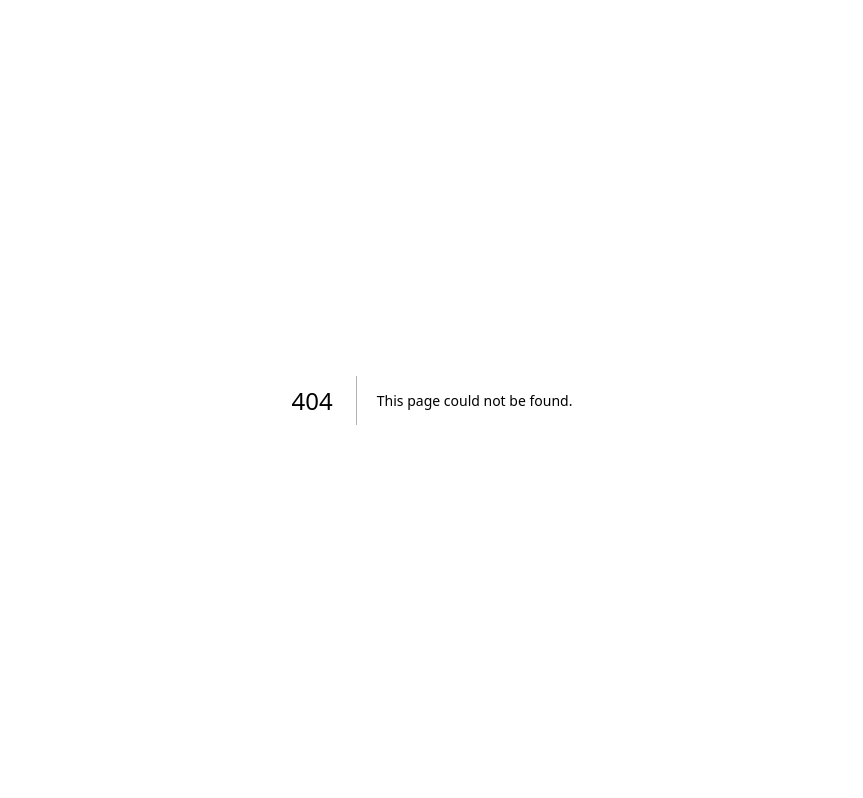
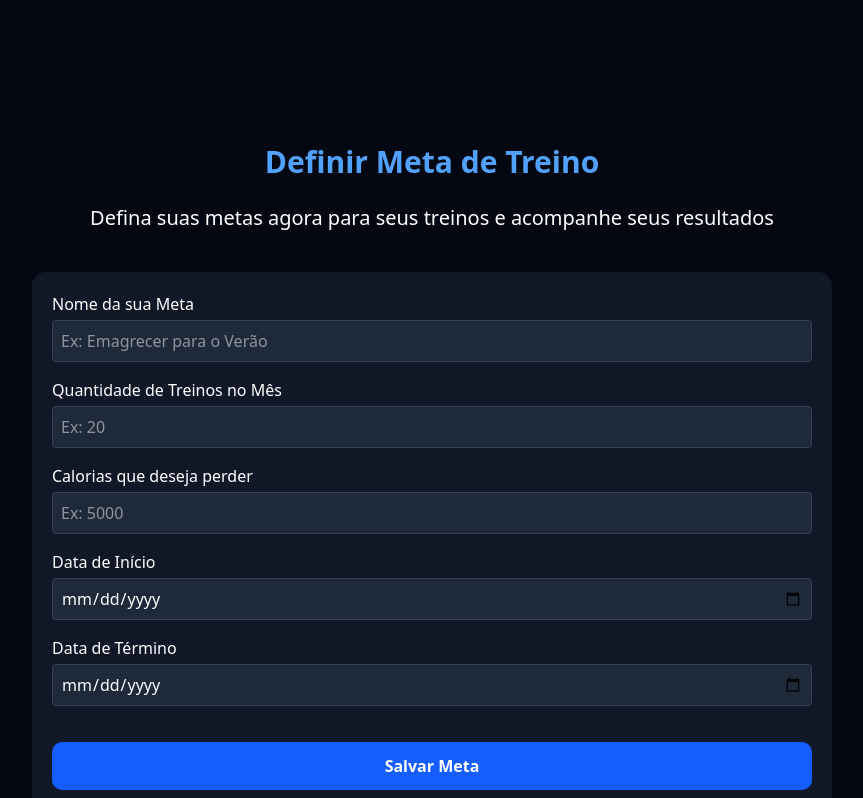
Before and after one commit to felipelima-Ti/fitness-app, a Next.js app: page /metas in a window 1280 px wide. Before the commit this address had no page. Shown: the top 798 px of the page, without its empty margins (208-1071 px from the left). Built offline with nearby package versions, Linux system fonts and the light colour scheme; no server answers.

Commit message:
update layout adjusted pages

```diff
--- a/app/globals.css
+++ b/app/globals.css
@@ -48,7 +48,7 @@
 
 :root {
   --radius: 0.625rem;
-  --background: oklch(1 0 0);
+  --background: oklch(100% 0.00011 271.152);
   --foreground: oklch(0.145 0 0);
   --card: oklch(1 0 0);
   --card-foreground: oklch(0.145 0 0);
--- a/app/home/page.tsx
+++ b/app/home/page.tsx
@@ -14,6 +14,9 @@ import { onAuthStateChanged } from "firebase/auth";
 import { auth } from "@/lib/firebase";
 import { excluirTreino } from "@/lib/services/excluirTreino";
 import Link from "next/link";
+import { buscarMetas } from "@/lib/services/buscarMetas";
+import { calcularProgressoMeta } from "@/lib/utils/progressoMeta";
+import { excluirMeta } from "@/lib/services/excluirMeta";
 
 export function filtrarTreinosAvancado(
   treinos: Treino[],
@@ -85,6 +88,16 @@ useEffect(() => {
 
   carregarTreinos();
 }, []);
+useEffect(() => {
+  const unsub = onAuthStateChanged(auth, async (user) => {
+    if (user) {
+      const dadosMetas = await buscarMetas();
+      setMetas(dadosMetas);
+    }
+  });
+
+  return () => unsub();
+}, []);
 async function handleExcluirTreino(id: string, calorias: number) {
   if (!confirm("Deseja realmente excluir este treino?")) return;
 
@@ -101,6 +114,21 @@ async function handleExcluirTreino(id: string, calorias: number) {
     alert("Erro ao excluir treino");
   }
 }
+async function handleExcluirMeta(id: string) {
+  if (!confirm("Deseja realmente excluir esta meta?")) return;
+
+  try {
+    await excluirMeta(id);
+
+    setMetas((prev) => prev.filter((meta) => meta.id !== id));
+
+    alert("Meta excluída com sucesso");
+  } catch (error) {
+    console.error(error);
+    alert("Erro ao excluir meta");
+  }
+}
+
   const [exercicio, setExercicio] = useState("");
   const [peso, setPeso] = useState("");
   const [duracao, setDuracao] = useState("");
@@ -122,6 +150,7 @@ async function handleExcluirTreino(id: string, calorias: number) {
 );
   const semana = calcularSemana(treinos);
   const totalSemana = calcularTotalSemana(semana);
+  const [metas, setMetas] = useState<any[]>([]);
 
   async function handleSalvarTreino() {
      if (!exercicio || !peso || !duracao) {
@@ -201,7 +230,7 @@ function calcularTotalSemana(semanaObj: Record<string, number>) {
 }
 
   return (
-    <div className="min-h-screen bg-gray-100">
+    <div className="min-h-screen">
       {/* Header */}
     <header className="bg-black text-white px-6 py-4 flex justify-between items-center">
         <h1 className="text-xl font-bold">MFitness</h1>
@@ -210,45 +239,45 @@ function calcularTotalSemana(semanaObj: Record<string, number>) {
             <Dumbbell size={16} /> <Link href="#treinos">Treinos</Link>
           </button>
       <button className="flex items-center gap-1">
-            <Calendar size={16} /> <Link href="#semanal">Semana</Link>
+            <Calendar size={16} /> <Link href="/metas">Metas</Link>
           </button>
       <button className="flex items-center gap-1">
           <User size={16} /> <Link href="/profile">Perfil</Link>
         </button>
         </nav>
       </header>
-
+<div className="bg-gray-950">
       {/* Main */}
       <main className="p-6 grid grid-cols-1 md:grid-cols-3 gap-6">
         {/* Registro de Treino */}
-        <Card className="md:col-span-2 rounded-2xl shadow text-black">
+        <Card className="md:col-span-2 rounded-2xl shadow text-white bg-gray-800">
         <CardContent className="p-6">
           <h2 className="text-lg font-semibold mb-4">
             Registro de Treino
           </h2>
 
-        <div className="grid grid-cols-1 md:grid-cols-3 gap-4 p-4 rounded-lg bg-white">
+        <div className="grid grid-cols-1 md:grid-cols-3 gap-4 p-4 rounded-lg bg-gray-800">
           <input
             placeholder="Exercício"
-            className="p-2 rounded border-2"
+            className="p-2 rounded border-1 text-white"
             value={exercicio}
             onChange={(e) => setExercicio(e.target.value)}
           />
               <select
-                className="p-2 rounded border-2"
+                className="p-2 rounded border-1"
                 value={met}
                 onChange={(e) => setMet(Number(e.target.value))}
               >
-                <option value={3.5}>Treino leve</option>
-                <option value={6}>Treino moderado</option>
-                <option value={8}>Treino intensivo</option>
-                <option value={10}>HIIT</option>
+                <option className="text-black" value={3.5}>Treino leve</option>
+                <option className="text-black" value={6}>Treino moderado</option>
+                <option className="text-black" value={8}>Treino intensivo</option>
+                <option className="text-black" value={10}>HIIT</option>
               </select>
 
           <input
             placeholder="Seu Peso (kg)"
             type="number"
-            className="p-2 rounded border-2"
+            className="p-2 rounded border-1 border-white-600"
             value={peso}
             onChange={(e) => setPeso(e.target.value)}
           />
@@ -256,7 +285,7 @@ function calcularTotalSemana(semanaObj: Record<string, number>) {
           <input
             placeholder="Duração (min)"
             type="number"
-            className="p-2 rounded border-2"
+            className="p-2 rounded border-1"
             value={duracao}
             onChange={(e) => setDuracao(e.target.value)}
           />
@@ -266,7 +295,7 @@ function calcularTotalSemana(semanaObj: Record<string, number>) {
           <Button
             onClick={handleSalvarTreino}
             disabled={loading}
-            className="mt-4 bg-black text-white"
+            className="mt-4 bg-blue-700 text-white hover:bg-blue-600 w-50"
            >
             {loading ? "Salvando..." : "Salvar Treino"}
           </Button>
@@ -275,7 +304,7 @@ function calcularTotalSemana(semanaObj: Record<string, number>) {
   </Card>
 
         {/* Calorias Hoje */}
-<Card className="rounded-2xl shadow text-black">
+<Card className="rounded-2xl shadow text-white bg-gray-800">
     <CardContent className="p-6 flex flex-col items-center justify-center">
     <Flame size={32} className="text-red-500" />
     <p className="text-sm mt-2">Calorias Queimadas Hoje</p>
@@ -283,6 +312,75 @@ function calcularTotalSemana(semanaObj: Record<string, number>) {
     {caloriasHoje} kcal
   </h3>
     </CardContent>
+</Card>
+<Card className="rounded-2xl shadow text-white bg-gray-800">
+  <CardContent className="p-6">
+    <p className="mt-2 text-lg font-semibold mb-4">Minhas Metas</p>
+
+    {metas.length === 0 ? (
+      <p className="text-sm text-gray-400">
+        Nenhuma meta cadastrada ainda
+      </p>
+    ) : (
+      <div className="space-y-4">
+        {metas.map((meta) => {
+          const {
+            caloriasQueimadas,
+            objetivo,
+            progresso,
+            treinosNoPeriodo,
+          } = calcularProgressoMeta(treinos, meta);
+
+          return (
+            <div
+              key={meta.id}
+              className="bg-gray-900 p-4 rounded-lg border border-gray-700"
+            >
+              <p className="font-bold text-blue-400 text-lg">
+                {meta.nome}
+              </p>
+
+              <p className="text-sm mt-1">
+                📅 {meta.inicio} → {meta.termino}
+              </p>
+
+              <p className="text-sm mt-1">
+                🏋️ Treinos no período: {treinosNoPeriodo}
+              </p>
+
+              <p className="text-sm mt-1">
+                🔥 Progresso: {caloriasQueimadas} / {objetivo} kcal
+              </p>
+
+              {/* BARRA DE PROGRESSO */}
+              <div className="w-full bg-gray-700 rounded-full h-4 mt-3">
+                <div
+                  className="bg-green-500 h-4 rounded-full transition-all duration-500"
+                  style={{ width: `${progresso}%` }}
+                />
+              </div>
+
+              <p className="text-xs mt-2 text-gray-300">
+                {progresso.toFixed(1)}% concluído
+              </p>
+
+              {progresso >= 100 && (
+                <p className="text-green-400 text-sm mt-2 font-semibold">
+                  🎉 Meta concluída parabens!
+                </p>
+              )}
+                <button
+                  onClick={() => handleExcluirMeta(meta.id)}
+                  className="mt-3 bg-red-600 hover:bg-red-700 transition-all duration-300 text-white px-3 py-1 rounded text-sm"
+                >
+                Excluir Meta
+                </button>
+            </div>
+          );
+        })}
+      </div>
+    )}
+  </CardContent>
 </Card>
 
 {/* Acompanhamento Semanal */}
@@ -402,6 +500,7 @@ function calcularTotalSemana(semanaObj: Record<string, number>) {
   </div>
 )}
       </main>
+      </div>
     </div>
   );
 }
--- /dev/null
+++ b/app/metas/page.tsx
@@ -0,0 +1,199 @@
+"use client";
+
+import { useState, useEffect } from "react";
+import { db, auth } from "@/lib/firebase";
+import {
+  collection,
+  addDoc,
+  getDocs,
+  query,
+  where,
+} from "firebase/firestore";
+
+export default function MetasPage() {
+  const [treinos, setTreinos] = useState("");
+  const [calorias, setCalorias] = useState("");
+  const [inicio, setInicio] = useState("");
+  const [termino, setTermino] = useState("");
+  const [nome, setNome] = useState("");
+
+  const [metas, setMetas] = useState<any[]>([]);
+  const [carregando, setCarregando] = useState(false);
+
+  const usuario = auth.currentUser;
+
+  // 🔥 Função para buscar metas do banco
+  const carregarMetas = async () => {
+    if (!usuario) return;
+
+    const q = query(
+      collection(db, "metas"),
+      where("userId", "==", usuario.uid)
+    );
+
+    const snapshot = await getDocs(q);
+
+    const lista: any[] = [];
+
+    snapshot.forEach((doc) => {
+      lista.push({
+        id: doc.id,
+        ...doc.data(),
+      });
+    });
+
+    setMetas(lista);
+  };
+
+  // 🔥 Salvar meta no Firestore
+  const salvarMeta = async (e: React.FormEvent) => {
+    e.preventDefault();
+
+    if (!usuario) {
+      alert("Você precisa estar logado para salvar metas!");
+      return;
+    }
+
+    setCarregando(true);
+
+    try {
+      await addDoc(collection(db, "metas"), {
+        nome,
+        treinos,
+        calorias,
+        inicio,
+        termino,
+        userId: usuario.uid,
+        criadoEm: new Date(),
+      });
+
+      alert("Meta salva com sucesso!");
+
+      setNome("");
+      setTreinos("");
+      setCalorias("");
+      setInicio("");
+      setTermino("");
+
+      carregarMetas();
+    } catch (error) {
+      console.error(error);
+      alert("Erro ao salvar meta");
+    }
+
+    setCarregando(false);
+  };
+
+  useEffect(() => {
+    carregarMetas();
+  }, [usuario]);
+
+  return (
+    <div className="min-h-screen bg-gray-950 text-white p-6 flex flex-col items-center">
+      <h1 className="text-3xl font-bold mb-6 text-blue-400 mt-30">
+        Definir Meta de Treino
+      </h1>
+
+      <p className="text-center text-bold text-xl mb-10">
+        Defina suas metas agora para seus treinos e acompanhe seus resultados
+      </p>
+
+      <form
+        onSubmit={salvarMeta}
+        className="bg-gray-900 p-5 rounded-xl max-w-200 space-y-4 w-full mb-10"
+      >
+        <div>
+          <label className="block mb-1">Nome da sua Meta</label>
+          <input
+            type="text"
+            value={nome}
+            onChange={(e) => setNome(e.target.value)}
+            className="p-2 rounded bg-gray-800 border border-gray-700 w-full"
+            placeholder="Ex: Emagrecer para o Verão"
+            required
+          />
+        </div>
+
+        <div>
+          <label className="block mb-1">Quantidade de Treinos no Mês</label>
+          <input
+            type="number"
+            value={treinos}
+            onChange={(e) => setTreinos(e.target.value)}
+            className="p-2 rounded bg-gray-800 border border-gray-700 w-full"
+            placeholder="Ex: 20"
+            required
+          />
+        </div>
+
+        <div>
+          <label className="block mb-1">Calorias que deseja perder</label>
+          <input
+            type="number"
+            value={calorias}
+            onChange={(e) => setCalorias(e.target.value)}
+            className="p-2 rounded bg-gray-800 border border-gray-700 w-full"
+            placeholder="Ex: 5000"
+            required
+          />
+        </div>
+
+        <div>
+          <label className="block mb-1">Data de Início</label>
+          <input
+            type="date"
+            value={inicio}
+            onChange={(e) => setInicio(e.target.value)}
+            className="p-2 rounded bg-gray-800 border border-gray-700 w-full"
+            required
+          />
+        </div>
+
+        <div>
+          <label className="block mb-1">Data de Término</label>
+          <input
+            type="date"
+            value={termino}
+            onChange={(e) => setTermino(e.target.value)}
+            className="p-2 rounded bg-gray-800 border border-gray-700 w-full mb-5"
+            required
+          />
+        </div>
+
+        <button
+          type="submit"
+          className="w-full bg-blue-600 hover:bg-blue-700 transition-all duration-300 p-3 rounded-lg font-semibold"
+        >
+          {carregando ? "Salvando..." : "Salvar Meta"}
+        </button>
+      </form>
+
+      {/* 🔥 Renderização das metas salvas */}
+      <div className="w-full max-w-200 space-y-4 p-5">
+        <p className="mb-5"><b className="p-5">Minhas metas salvas</b></p>
+
+        {metas.map((meta) => (
+          <div
+            key={meta.id}
+            className="bg-gray-900 p-6 rounded-xl border border-gray-800"
+          >
+            <h2 className="text-xl font-bold text-green-400 mb-2">
+              {meta.nome}
+            </h2>
+
+            <p>🏋️ Treinos planejados: {meta.treinos}</p>
+            <p>🔥 Calorias a perder: {meta.calorias}</p>
+            <p>📅 Início: {meta.inicio}</p>
+            <p>🏁 Término: {meta.termino}</p>
+          </div>
+        ))}
+
+        {metas.length === 0 && (
+          <p className="text-center text-gray-400">
+            Nenhuma meta cadastrada ainda.
+          </p>
+        )}
+      </div>
+    </div>
+  );
+}
--- /dev/null
+++ b/lib/services/buscarMetas.ts
@@ -0,0 +1,20 @@
+import { collection, getDocs, query, where } from "firebase/firestore";
+import { db, auth } from "@/lib/firebase";
+
+export async function buscarMetas() {
+  const usuario = auth.currentUser;
+
+  if (!usuario) return [];
+
+  const q = query(
+    collection(db, "metas"),
+    where("userId", "==", usuario.uid)
+  );
+
+  const snapshot = await getDocs(q);
+
+  return snapshot.docs.map((doc) => ({
+    id: doc.id,
+    ...doc.data(),
+  }));
+}
--- /dev/null
+++ b/lib/services/excluirMeta.ts
@@ -0,0 +1,7 @@
+import { doc, deleteDoc } from "firebase/firestore";
+import { db } from "@/lib/firebase";
+
+export async function excluirMeta(id: string) {
+  const ref = doc(db, "metas", id);
+  await deleteDoc(ref);
+}
--- /dev/null
+++ b/lib/utils/progressoMeta.ts
@@ -0,0 +1,35 @@
+import type { Treino } from "@/lib/services/treino";
+
+export function calcularProgressoMeta(
+  treinos: Treino[],
+  meta: any
+) {
+  const inicio = new Date(meta.inicio);
+  const termino = new Date(meta.termino);
+
+  // Filtra treinos dentro do período da meta
+  const treinosNoPeriodo = treinos.filter((treino) => {
+    const dataTreino = treino.createdAt.toDate();
+    return dataTreino >= inicio && dataTreino <= termino;
+  });
+
+  // Soma calorias queimadas no período
+  const caloriasQueimadas = treinosNoPeriodo.reduce(
+    (total, treino) => total + treino.calorias,
+    0
+  );
+
+  const objetivo = Number(meta.calorias);
+
+  const progresso = Math.min(
+    (caloriasQueimadas / objetivo) * 100,
+    100
+  );
+
+  return {
+    caloriasQueimadas,
+    objetivo,
+    progresso,
+    treinosNoPeriodo: treinosNoPeriodo.length,
+  };
+}
```
